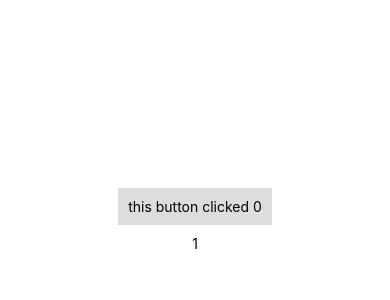
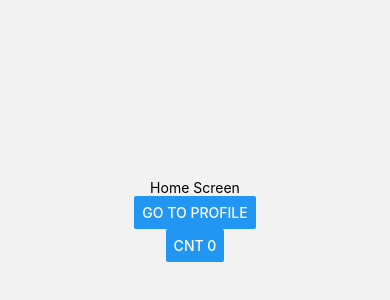
Before and after one commit to chanwoomk1/react_native_learning_first, a React Native app in the folder react_native_learning_first/: screen / in a window 390 px wide. Shown: the part 202-502 px from the top of the page. Built offline with nearby package versions, Linux system fonts and the light colour scheme.

Commit message:
[open] react_navgate

```diff
--- a/react_native_learning_first/App.js
+++ b/react_native_learning_first/App.js
@@ -1,20 +1,74 @@
-import React, {Component,useState} from 'react';
-import {Text, View, TouchableOpacity, StyleSheet} from 'react-native';
+//react
+import {React,useState} from 'react';
+//navigation
+import { NavigationContainer } from '@react-navigation/native';
+import { createBottomTabNavigator } from '@react-navigation/bottom-tabs';
+import { createNativeStackNavigator } from '@react-navigation/native-stack';
+import { CardStyleInterpolators } from '@react-navigation/stack';
+//react_native core comp
+import { View, Text, Button, StyleSheet } from 'react-native';
+//src/comp
+import BottomNavigationBar from './src/components/navigation_bar/bottom_navigation_bar';
 
-const App = ()=>{
-  const [count,setCount] = useState(0);
+const Stack = createNativeStackNavigator();
+
+const HomeScreen = ({ navigation }) => {
+  const [cnt,setCnt]=useState(0)
   return (
-    <>
-    <View style={styles.container}>
-
-      <TouchableOpacity style={styles.button} onPress={()=>setCount(count+1)}>
-        <Text>this button clicked {count}</Text>
-      </TouchableOpacity>
-      <Text>1</Text>
-    </View>
-    </>
+  <View style={styles.container}>
+    <Text>Home Screen</Text>
+    <Button
+      title="Go to Profile"
+      onPress={() => navigation.replace('Profile')}
+    />
+    <Button
+      title={`cnt ${cnt}`}
+      onPress={() => setCnt(cnt+1)}
+    />
+  </View>
   );
 }
+
+const ProfileScreen = ({navigation}) =>{
+  const [cnt,setCnt]=useState(0)
+
+  return  (
+    <View style={styles.container}>
+      <Text>Profile Screen</Text>
+      <Button
+        title="Go to Home"
+        onPress={() => navigation.replace('Home')}
+      />
+      <Button
+        title={`cnt ${cnt}`}
+        onPress={() => setCnt(cnt+1)}
+      />
+    </View>
+  );
+}
+
+const App = () => {
+  return (
+    <NavigationContainer>
+      <Stack.Navigator
+        initialRouteName="Home"
+          screenOptions={{
+            //gestureEnabled: true, // 제스처로 화면 전환을 활성화
+            //gestureDirection: 'horizontal', // 제스처 방향을 수평으로 설정
+            //cardStyleInterpolator: CardStyleInterpolators.forHorizontalIOS, // 수평 슬라이드 애니메이션 설정
+            // mobile 환경에서만 작동
+
+            headerShown: false,
+          }}
+      >
+        <Stack.Screen name="Home" component={HomeScreen} />
+        <Stack.Screen name="Profile" component={ProfileScreen} />
+      </Stack.Navigator>
+
+      {/* <BottomNavigationBar  navigate_list={["HomeScreen","ProfileScreen"]}/> */}
+      </NavigationContainer>
+  );
+};
 
 const styles = StyleSheet.create({
   container: {
@@ -22,11 +76,6 @@ const styles = StyleSheet.create({
     justifyContent: 'center',
     alignItems: 'center',
   },
-  button: {
-    alignItems: 'center',
-    backgroundColor: '#DDDDDD',
-    padding: 10,
-    marginBottom: 10,
-  },
 });
+
 export default App;
--- /dev/null
+++ b/react_native_learning_first/src/components/navigation_bar/bottom_navigation_bar.js
@@ -0,0 +1,21 @@
+import React from "react";
+import { View, Text, Button, StyleSheet } from 'react-native';
+import { useNavigation } from '@react-navigation/native';
+
+const BottomNavigationBar=({navigate_list})=>{
+    const navigation = useNavigation();
+    return(
+    <>
+        <View style={styles.navBar}>
+            {navigate_list.map((item,idx)=>
+                <Button key={idx} title={` ${item} go`}
+                    onPress={()=>{
+                        navigation.replace(item)
+                    }
+                }/>
+            )}
+        </View>
+    </>
+    );
+}
+export default BottomNavigationBar
```
Also changed, not shown: react_native_learning_first/package.json (+11 -1 lines), react_native_learning_first/src/components/pract.js (added, +32 -0 lines), react_native_learning_first/index.js (line endings or trailing spaces), 2 other files (tests, documents, lock files or other folders).
